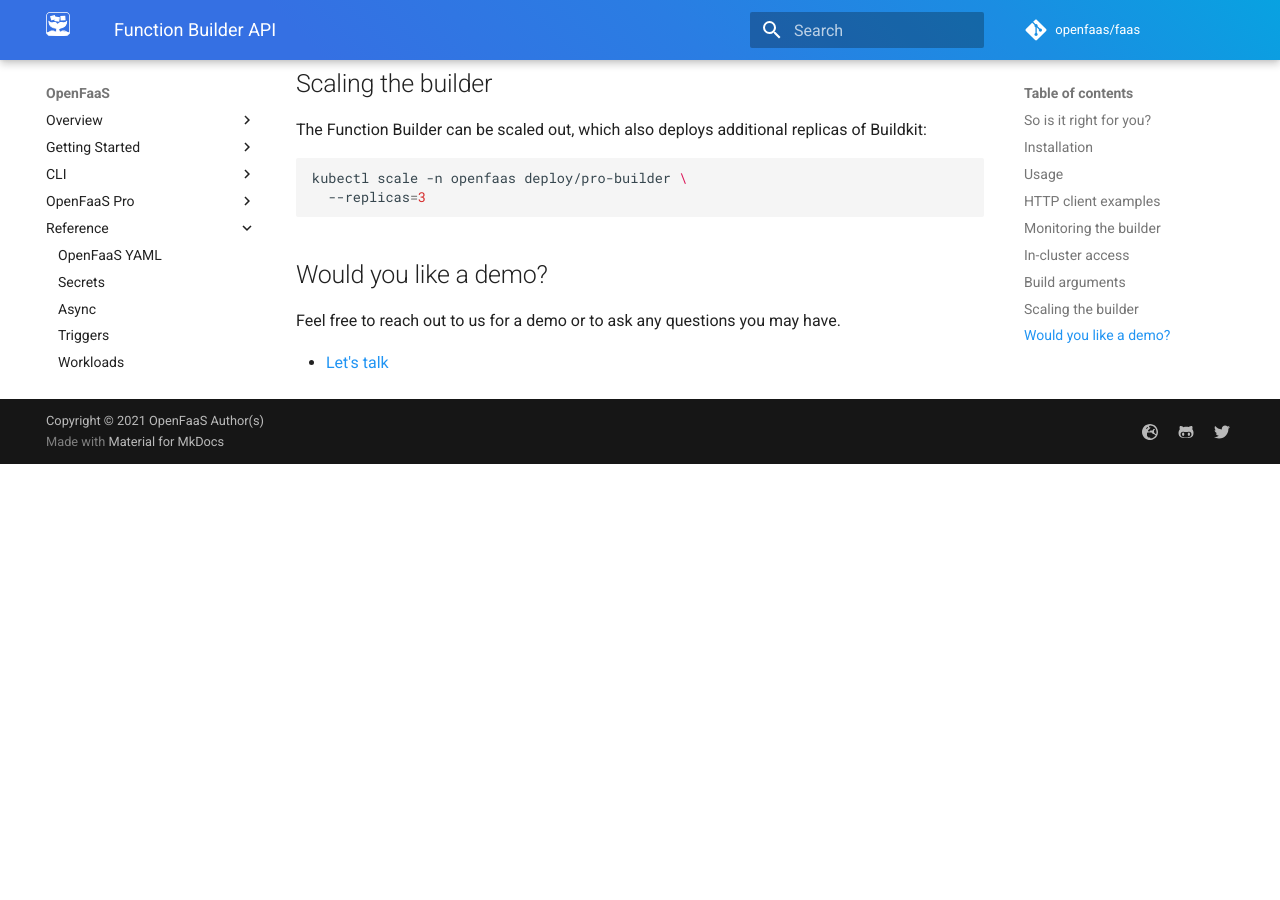
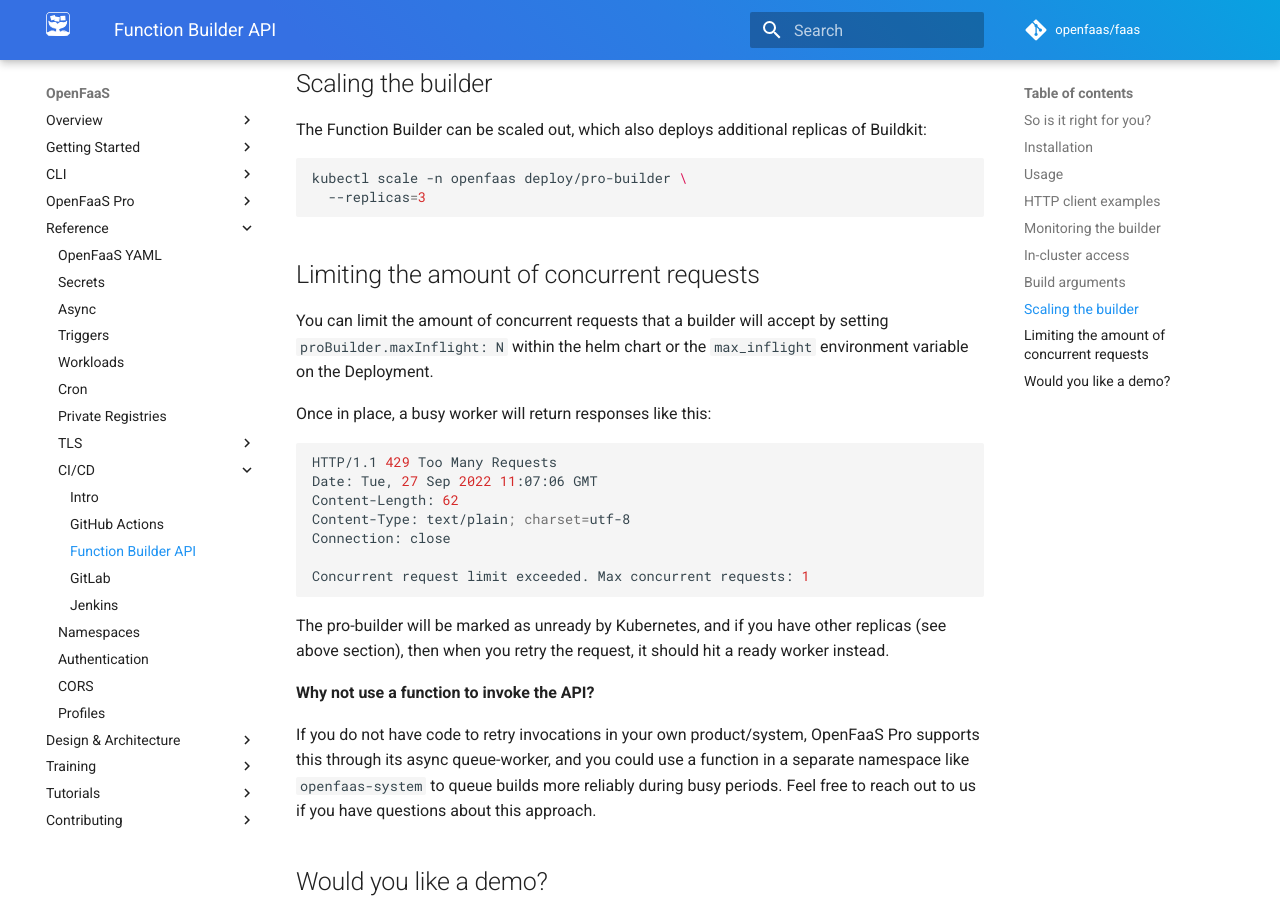
Before and after one commit to openfaas/docs, an MkDocs documentation site: the page built from docs/openfaas-pro/builder.md, in a window 1280 px wide and 900 px high, scrolled down 5109 px. Built offline with MkDocs 1.6.1 and Material for MkDocs 9.7.7, drawn with Linux system fonts in a browser that asks for light colours; comment, search, counter and statistics services are not loaded; before the commit the page ends 5573 px from its top, so only the background shows below that.

Commit message:
Add note on concurrency limiting
Signed-off-by: Alex Ellis (OpenFaaS Ltd) <alexellis2@gmail.com>

````diff
--- a/docs/openfaas-pro/builder.md
+++ b/docs/openfaas-pro/builder.md
@@ -210,6 +210,28 @@ kubectl scale -n openfaas deploy/pro-builder \
   --replicas=3
 ```
 
+## Limiting the amount of concurrent requests
+
+You can limit the amount of concurrent requests that a builder will accept by setting `proBuilder.maxInflight: N` within the helm chart or the `max_inflight` environment variable on the Deployment.
+
+Once in place, a busy worker will return responses like this:
+
+```bash
+HTTP/1.1 429 Too Many Requests
+Date: Tue, 27 Sep 2022 11:07:06 GMT
+Content-Length: 62
+Content-Type: text/plain; charset=utf-8
+Connection: close
+
+Concurrent request limit exceeded. Max concurrent requests: 1
+```
+
+The pro-builder will be marked as unready by Kubernetes, and if you have other replicas (see above section), then when you retry the request, it should hit a ready worker instead.
+
+**Why not use a function to invoke the API?**
+
+If you do not have code to retry invocations in your own product/system, OpenFaaS Pro supports this through its async queue-worker, and you could use a function in a separate namespace like `openfaas-system` to queue builds more reliably during busy periods. Feel free to reach out to us if you have questions about this approach.
+
 ## Would you like a demo?
 
 Feel free to reach out to us for a demo or to ask any questions you may have.
````
